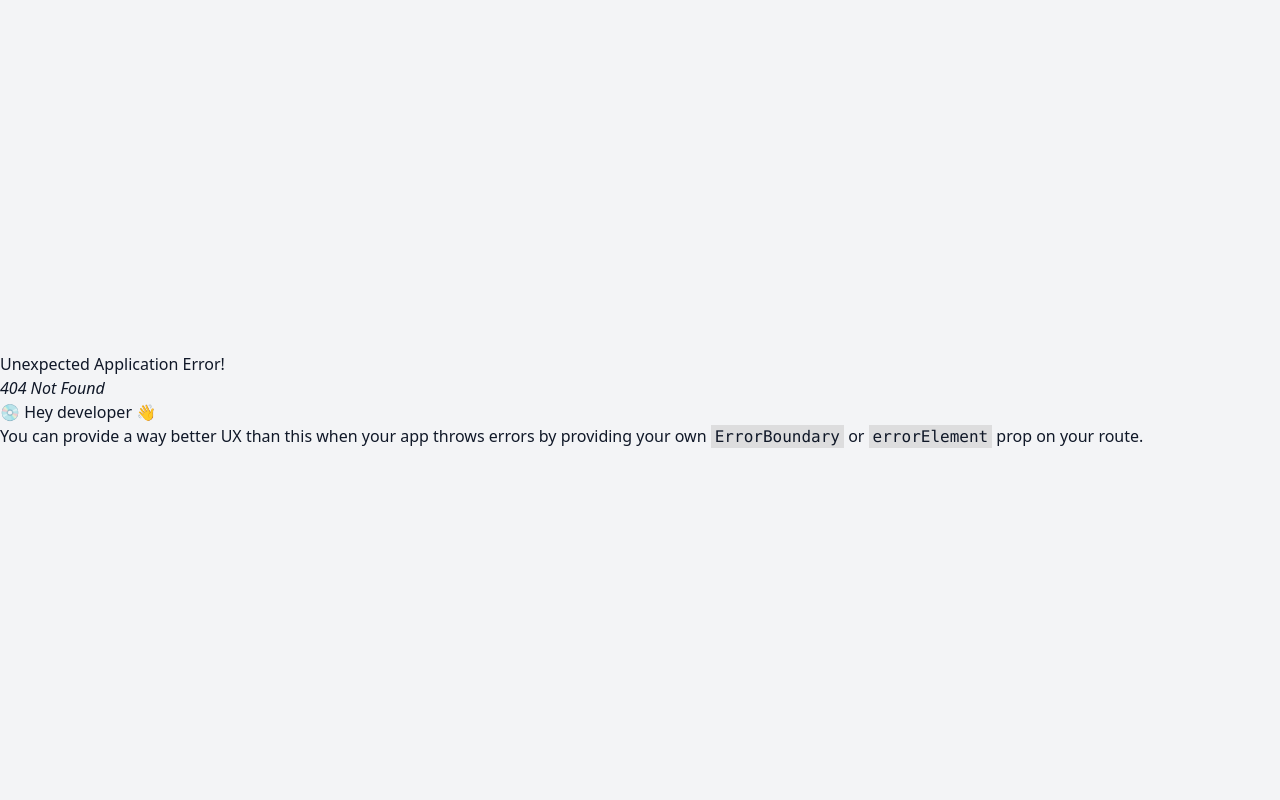
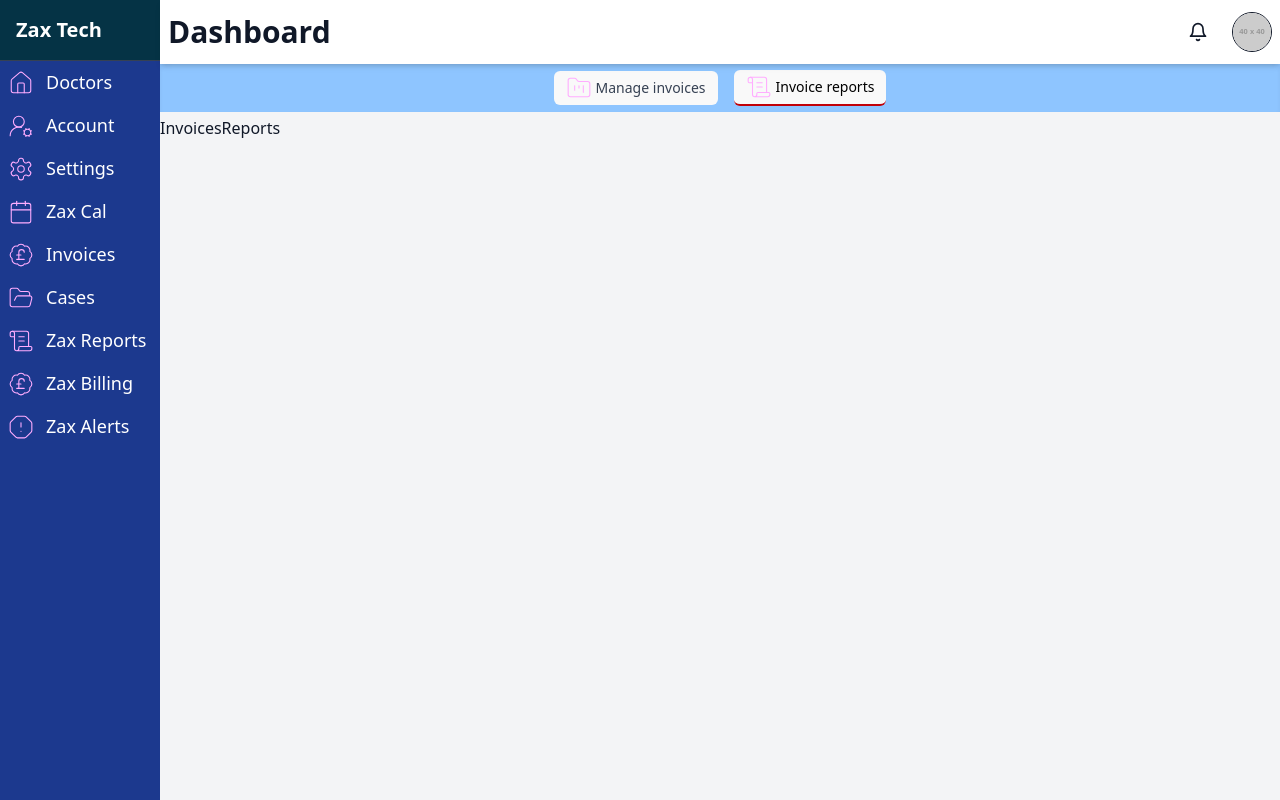
Before and after one commit to singhateh/zax-react-frontend, a React (Vite) app: page /invoices/reports in a window 1280 px wide. Before the commit this address had no page. Built offline with nearby package versions, Linux system fonts and the light colour scheme.

Commit message:
invoices navigation completed

```diff
--- a/src/components/Sidebar.jsx
+++ b/src/components/Sidebar.jsx
@@ -26,7 +26,11 @@ const Sidebar = () => {
     },
     { icon: <Settings />, text: "Settings", route: "/settings" },
     { icon: <Calendar />, text: "Zax Cal", route: "/zax-cal/setup-venue" },
-    { icon: <BadgePoundSterling />, text: "Invoices", route: "/invoices" },
+    {
+      icon: <BadgePoundSterling />,
+      text: "Invoices",
+      route: "/invoices/manage",
+    },
     {
       icon: <FolderOpen />,
       text: "Cases",
--- /dev/null
+++ b/src/layouts/InvoiceLayout.jsx
@@ -0,0 +1,33 @@
+import React, { useState } from "react";
+import { Outlet } from "react-router-dom";
+import Tabs from "../components/Tabs";
+import { FolderKanban, ScrollText } from "lucide-react";
+
+function InvoiceLayout() {
+  const tabs = [
+    {
+      label: "Manage Invoices",
+      icon: <FolderKanban />,
+      route: "/invoices/manage",
+    },
+    {
+      label: "Invoice Reports",
+      icon: <ScrollText />,
+      route: "/invoices/reports",
+    },
+  ];
+
+  const [activeTab, setActiveTab] = useState("Manage Invoices");
+
+  return (
+    <div className="fixed gap-4 w-[calc(100%-40px)] lg:w-[calc(100%-160px)]  left-40 lg:left-40 px-0 flex justify-center items-center z-20 transition-all duration-300 h-12 shadow-inner">
+      <Tabs tabs={tabs} activeTab={activeTab} setActiveTab={setActiveTab} />
+
+      <div className="w-full max-w-full mt-20">
+        <Outlet />
+      </div>
+    </div>
+  );
+}
+
+export default InvoiceLayout;
--- /dev/null
+++ b/src/pages/Invoices/Invoices.jsx
@@ -0,0 +1,7 @@
+import React from "react";
+
+function Invoices() {
+  return <div>Invoices</div>;
+}
+
+export default Invoices;
--- /dev/null
+++ b/src/pages/Invoices/InvoicesReports.jsx
@@ -0,0 +1,7 @@
+import React from "react";
+
+function InvoicesReports() {
+  return <div>InvoicesReports</div>;
+}
+
+export default InvoicesReports;
--- /dev/null
+++ b/src/pages/Invoices/ManagaInvoices.jsx
@@ -0,0 +1,7 @@
+import React from "react";
+
+function ManagaInvoices() {
+  return <div>ManagaInvoices</div>;
+}
+
+export default ManagaInvoices;
```
Also changed, not shown: src/Router.jsx (+8 -2 lines).
